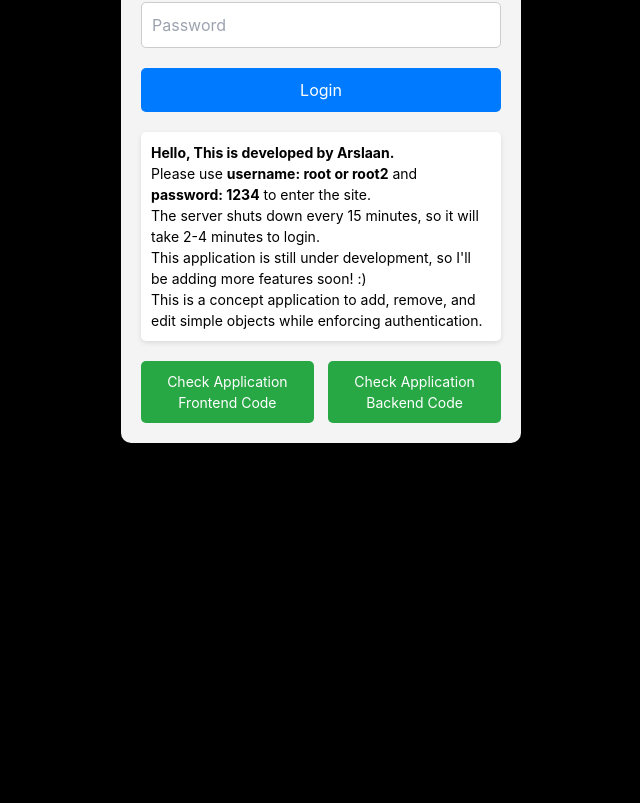
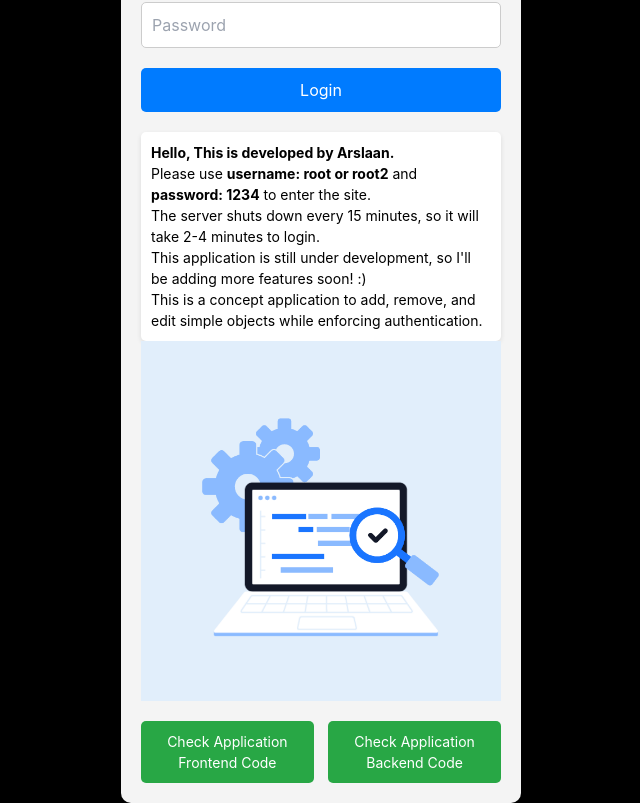
Before and after one commit to W44/React-FrontEnd-FO, a React (Create React App) app: page /login in a window 1280 px wide. Shown: the part 275-1078 px from the top of the page, without its empty margins (319-959 px from the left). Before the commit the page ends 850 px from the top, so only its background shows below. Built offline with nearby package versions, Linux system fonts and the light colour scheme; what bad-words would draw is missing.

Commit message:
adding login gif

```diff
--- a/src/Components/Body/Login.jsx
+++ b/src/Components/Body/Login.jsx
@@ -86,6 +86,7 @@ const Login = () => {
         <p>This is a concept application to add, remove, and edit simple objects while enforcing authentication.</p>
       </div>
 
+      <img rel="manifest" src={process.env.PUBLIC_URL + "/G0x5mip0Jq.gif"}></img>
       <div className="button-container">
         <button onClick={() => window.open("https://github.com/W44/React-FrontEnd-FO", "_blank")} className="github-button">
           Check Application Frontend Code
```
